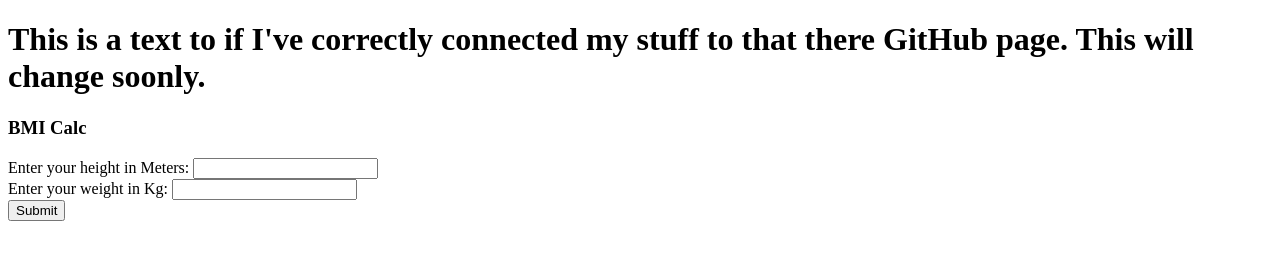
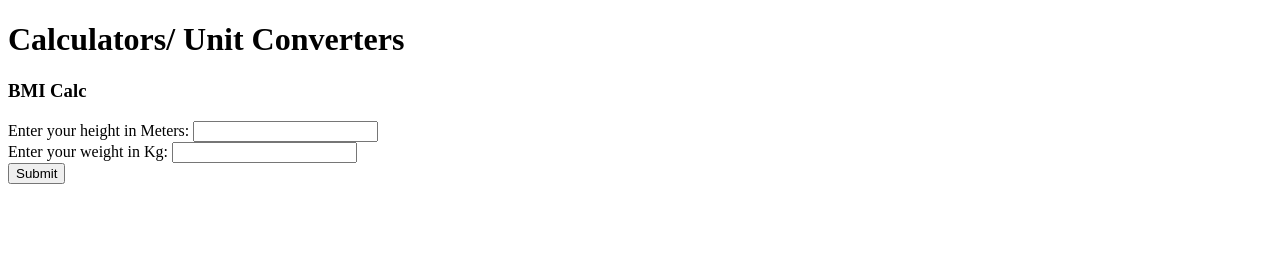
Before and after one commit to Orbw33vr/Orbw33vr_calc, a plain HTML site: page index.html in a window 1280 px wide. Drawn offline with Linux system fonts and the light colour scheme.

Commit message:
Changing the HTML H1 into something that resembles english.

```diff
--- a/index.html
+++ b/index.html
@@ -9,7 +9,7 @@
 </head>
 
 <body>
-  <h1>This is a text to if I've correctly connected my stuff to that there GitHub page. This will change soonly.</h1>
+  <h1>Calculators/ Unit Converters</h1>
   <div class="bmi-calc">
     <form>
       <h3>BMI Calc</h3>
```
